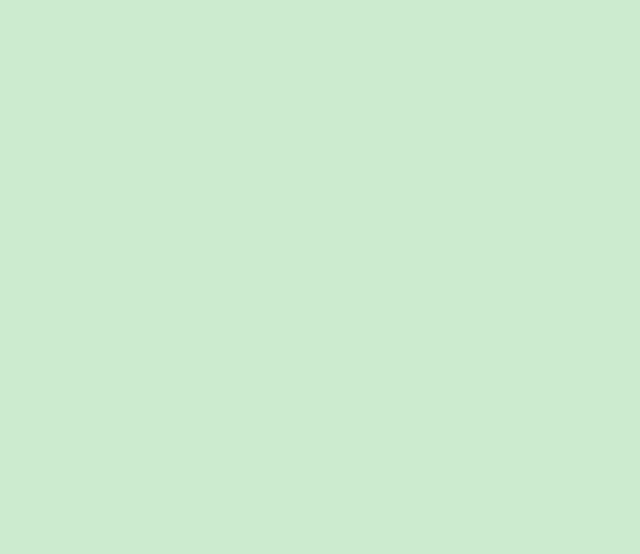
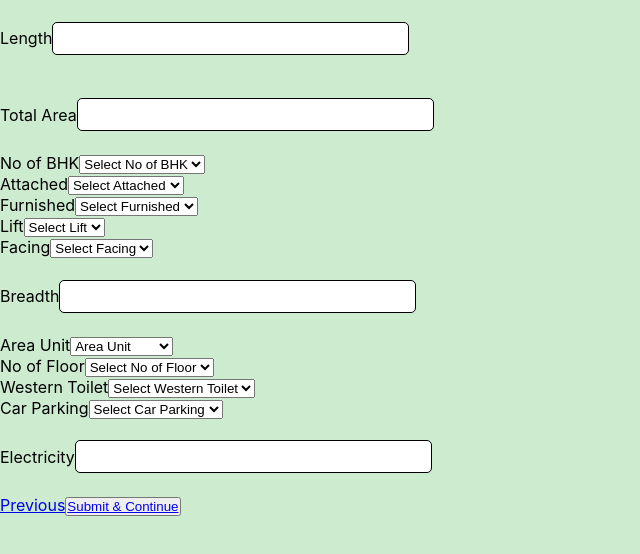
Before and after one commit to AnitaBhagashetti/RealEstate-frontend, a React (Create React App) app: page /Propertydetail in a window 1280 px wide. Before the commit this address had no page. Shown: the top 554 px of the page, without its empty margins (0-640 px from the left). Built offline with nearby package versions, Linux system fonts and the light colour scheme.

Commit message:
All form Component

```diff
--- a/src/App.js
+++ b/src/App.js
@@ -3,6 +3,10 @@ import { BrowserRouter, Routes, Route } from "react-router-dom";
 import Login from './Components/Login';
 import Register from './Components/Register';
 import Homepage from './Components/Homepage/Homepage';
+import Propertydetail from './Components/Forms/Propertydetail'
+import Basicinfo from './Components/Forms/Basicinfo';
+import Generalinfo from './Components/Forms/Generalinfo';
+import Locationinfo from './Components/Forms/Locationinfo';
 
 function App() {
   return (
@@ -12,6 +16,11 @@ function App() {
         <Route path="/" element={<Login/>}/>
           <Route path='Register' element={<Register/>} />
           <Route path="Homepage" element={<Homepage/>} />
+          <Route path="Basicinfo" element={<Basicinfo/>} />
+          <Route path="Propertydetail" element={<Propertydetail/>} />
+          <Route path="Generalinfo" element={<Generalinfo/>} />
+          <Route path="Locationinfo" element={<Locationinfo/>} />
+
           {/*
           <Route path="contact" element={<h1></h1>} />
           <Route path="*" element={<h1></h1>} /> */}
--- a/src/Components/Forms/Basicinfo.js
+++ b/src/Components/Forms/Basicinfo.js
@@ -1,41 +1,50 @@
 import React from 'react'
+import {Link } from "react-router-dom";
 
 function Basicinfo() {
   return (
     <div>
         <form>
         <div>
+            <label>Property Type</label>
             <select>
                 <option Selected>Select Property Type</option>
                 <option value="1">Land</option>
                 <option value="2">Flat</option>
                 <option value="3">Villa</option>
-            </select>
+            </select><br/>
+            <label>Price</label>
             <input type="number"></input>
+            <label>Property Age</label>
             <select>
                 <option Selected>Select Property Age</option>
                 <option value="1">Less than 1 Year</option>
                 <option value="2">Less than 5 Year</option>
                 <option value="3">More than 5 Year</option>
-            </select>
+            </select><br/>
+            <label>Property Description</label>
             <input type="text"></input>
         </div>
         <div>
+            <label>Negotiable</label>
             <select>
                 <option Selected>Select Negotiable</option>
                 <option value="1">Yes</option>
                 <option value="2">No</option>
-            </select>
+            </select><br/>
+            <label>Ownership</label>
             <select>
                 <option Selected>Select Ownership</option>
                 <option value="1">Own</option>
                 <option value="2">Rented</option>
-            </select>
+            </select><br/>
+            <label>Property Approved</label>
             <select>
                 <option Selected>Property Approved</option>
                 <option value="1">Yes</option>
                 <option value="2">No</option>
-            </select>
+            </select><br/>
+            <label>Bank Loan</label>
             <select>
                 <option Selected>Bank Loan</option>
                 <option value="1">Yes</option>
--- /dev/null
+++ b/src/Components/Forms/Generalinfo.js
@@ -0,0 +1,52 @@
+import React from 'react'
+import {Link } from "react-router-dom";
+
+function Generalinfo() {
+  return (
+    <div>
+        <form>
+        <div>
+            <label>Name</label>
+            <select>
+                <option Selected>Owner</option>
+                <option value="1">Yes</option>
+                <option value="2">No</option>
+            </select><br/>
+            <label>Posted by</label>
+            <select>
+                <option Selected>Posted By</option>
+                <option value="1">By Owner</option>
+                <option value="2">By Dealer</option>
+            </select><br/>
+            <label>Featured Package</label>
+            <select>
+                <option Selected>Please Select</option>
+                <option value="1">Yes</option>
+                <option value="2">No</option>
+            </select><br/>
+            <input type="file"></input>
+        </div>
+        <div>
+            <label>Mobile</label>
+            <input type="number"></input><br/>
+            <label>Sale Type</label>
+            <select>
+                <option Selected>Please Select</option>
+                <option value="1">Yes</option>
+                <option value="2">No</option>
+            </select><br/>
+            <label>PPD Package</label>
+            <select>
+                <option Selected>Please Select</option>
+                <option value="1">Yes</option>
+                <option value="2">No</option>
+            </select><br/>
+        </div>
+        <Link to="/Propertydetail">Previous</Link>
+        <button><Link to="/Locationinfo">Submit & Continue</Link></button>
+        </form>
+    </div>
+  )
+}
+
+export default Generalinfo
--- /dev/null
+++ b/src/Components/Forms/Locationinfo.js
@@ -0,0 +1,48 @@
+import React from 'react'
+import {Link } from "react-router-dom";
+
+function Locationinfo() {
+  return (
+    <div>
+        <form>
+        <div>
+            <label>Email</label>
+            <input type="text"></input><br/>
+            <label>Area</label>
+            <select>
+                <option Selected>Posted By</option>
+                <option value="1">Yes</option>
+                <option value="2">No</option>
+            </select><br/>
+            <label>Address</label>
+            <input type="text"></input><br/>
+            <label>Latitude</label>
+            <input type="text"></input><br/>
+        </div>
+        <div>
+            <label>City</label>
+            <select>
+                <option Selected>Select City</option>
+                <option value="1">Delhi</option>
+                <option value="2">Bangalore</option>
+                <option value="2">Mumbai</option>
+            </select><br/>
+            <label>Pincode</label>
+            <select>
+                <option Selected>Select Pincode</option>
+                <option value="1">Yes</option>
+                <option value="2">No</option>
+            </select><br/>
+            <label>Landmark</label>
+            <input type="text"></input><br/>
+            <label>Longitude</label>
+            <input type="text"></input><br/>
+        </div>
+        <Link to="/Generalinfo">Previous</Link>
+        <button><Link to="/Homepage">Add Property</Link></button>
+        </form>
+    </div>
+  )
+}
+
+export default Locationinfo
--- a/src/Components/Forms/Propertydetail.js
+++ b/src/Components/Forms/Propertydetail.js
@@ -0,0 +1,87 @@
+import React from 'react'
+import {Link } from "react-router-dom";
+
+function Propertydetail() {
+  return (
+    <div>
+        <form>
+        <div>
+            <label>Length</label>
+            <input type="number"></input><br/>
+            <label>Total Area</label>
+            <input type="number"></input><br/>
+            <label>No of BHK</label>
+            <select>
+                <option Selected>Select No of BHK</option>
+                <option value="1">1 BHK</option>
+                <option value="2">2 BHK</option>
+                <option value="3">More than 3 BHK</option>
+            </select><br/>
+            <label>Attached</label>
+            <select>
+                <option Selected>Select Attached</option>
+                <option value="1">Yes</option>
+                <option value="2">No</option>
+            </select><br/>
+            <label>Furnished</label>
+            <select>
+                <option Selected>Select Furnished</option>
+                <option value="1">Yes</option>
+                <option value="2">No</option>
+            </select><br/>
+            <label>Lift</label>
+            <select>
+                <option Selected>Select Lift</option>
+                <option value="1">Yes</option>
+                <option value="2">No</option>
+            </select><br/>
+            <label>Facing</label>
+            <select>
+                <option Selected>Select Facing</option>
+                <option value="1">East</option>
+                <option value="2">West</option>
+                <option value="2">North</option>
+                <option value="2">South</option>
+            </select><br/>
+        </div>
+        <div>
+            <label>Breadth</label>
+            <input type="number"></input><br/>
+            <label>Area Unit</label>
+            <select>
+                <option Selected>Area Unit</option>
+                <option value="1">Square Meter</option>
+                <option value="2">Square Foot</option>
+                <option value="3">Square Feet</option>
+            </select><br/>
+            <label>No of Floor</label>
+            <select>
+                <option Selected>Select No of Floor</option>
+                <option value="1">1 Floor</option>
+                <option value="2">2 Floor</option>
+                <option value="2">More than 2 Floor</option>
+            </select><br/>
+            <label>Western Toilet</label>
+            <select>
+                <option Selected>Select Western Toilet</option>
+                <option value="1">Yes</option>
+                <option value="2">No</option>
+            </select><br/>
+            <label>Car Parking</label>
+            <select>
+                <option Selected>Select Car Parking</option>
+                <option value="1">Yes</option>
+                <option value="2">No</option>
+            </select><br/>
+            <label>Electricity</label>
+            <input type="text"></input>
+
+        </div>
+        <Link to="/Basicinfo">Previous</Link>
+        <button><Link to="/Generalinfo">Submit & Continue</Link></button>
+        </form>
+    </div>
+  )
+}
+
+export default Propertydetail
```
Also changed, not shown: src/Components/Forms/Selectinput.js (deleted).
